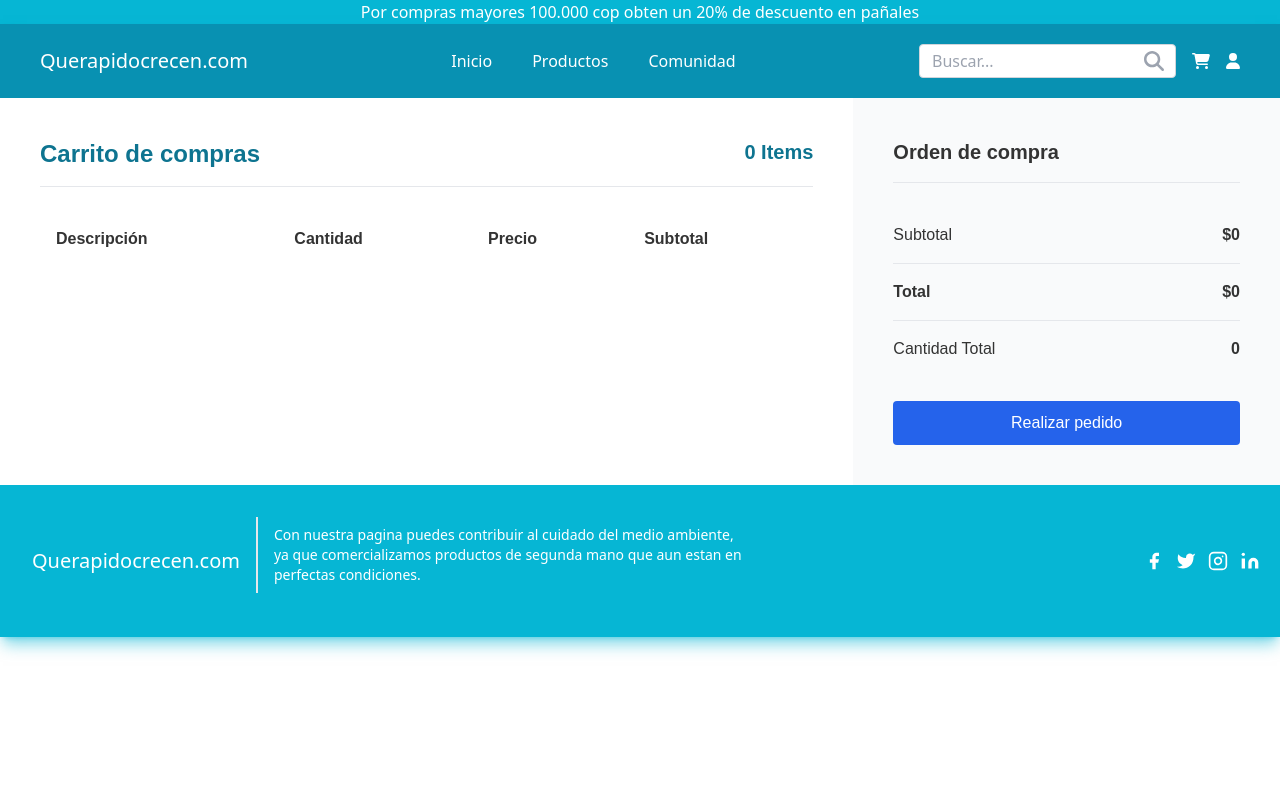
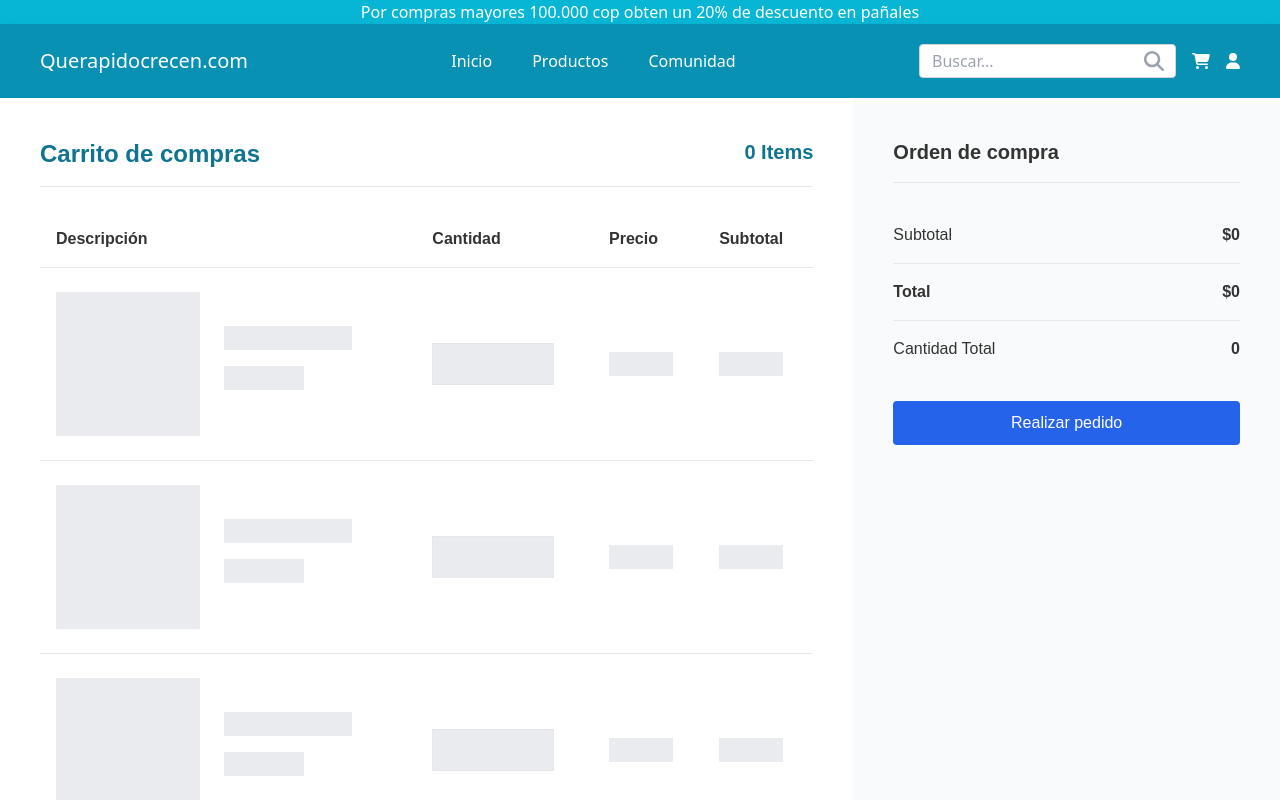
Before and after one commit to Checho-92/Querapidocrecen.com, a React (Vite) app in the folder miApp/: page /carrito in a window 1280 px wide. Shown: the top 800 px of the page. Built offline with nearby package versions, Linux system fonts and the light colour scheme.

Commit message:
Actualizacion 20/06/2024

```diff
--- /dev/null
+++ b/miApp/src/components/linearIndeterminate.tsx
@@ -0,0 +1,12 @@
+import React from 'react';
+import LinearProgress from '@mui/material/LinearProgress';
+
+const LinearIndeterminate: React.FC = () => {
+  return (
+    <div style={{ width: '100%' }}>
+      <LinearProgress />
+    </div>
+  );
+};
+
+export default LinearIndeterminate;
--- /dev/null
+++ b/miApp/src/components/skeletonCardCarrito.tsx
@@ -0,0 +1,33 @@
+// SkeletonCardCarrito.tsx
+import React from 'react';
+
+const SkeletonCardCarrito: React.FC = () => {
+  return (
+    <tr>
+      <td className="py-6 px-4">
+        <div className="flex items-center gap-6 w-max">
+          <div className="h-36 w-36 bg-gray-200 animate-pulse"></div>
+          <div>
+            <p className="h-6 bg-gray-200 animate-pulse w-32 mb-4"></p>
+            <p className="h-6 bg-gray-200 animate-pulse w-20"></p>
+          </div>
+        </div>
+      </td>
+      <td className="py-6 px-4">
+        <div className="flex divide-x border w-max">
+          <div className="bg-gray-200 animate-pulse w-10 h-10"></div>
+          <div className="bg-gray-200 animate-pulse w-10 h-10"></div>
+          <div className="bg-gray-200 animate-pulse w-10 h-10"></div>
+        </div>
+      </td>
+      <td className="py-6 px-4">
+        <div className="h-6 bg-gray-200 animate-pulse w-16"></div>
+      </td>
+      <td className="py-6 px-4">
+        <div className="h-6 bg-gray-200 animate-pulse w-16"></div>
+      </td>
+    </tr>
+  );
+};
+
+export default SkeletonCardCarrito;
--- /dev/null
+++ b/miApp/src/components/skeletonCardCoches.tsx
@@ -0,0 +1,16 @@
+import React from 'react';
+
+const SkeletonCardCoches: React.FC = () => {
+  return (
+    <div className="lg:w-1/4 md:w-1/2 p-4 w-full border-2 rounded-md">
+      <div className="block relative h-48 rounded overflow-hidden bg-gray-200 animate-pulse"></div>
+      <div className="mt-4">
+        <div className="h-6 bg-gray-200 animate-pulse w-32 mb-2"></div>
+        <div className="h-6 bg-gray-200 animate-pulse w-20 mb-4"></div>
+        <div className="h-6 bg-gray-200 animate-pulse w-16"></div>
+      </div>
+    </div>
+  );
+};
+
+export default SkeletonCardCoches;
--- a/miApp/src/pages/Login.tsx
+++ b/miApp/src/pages/Login.tsx
@@ -1,3 +1,5 @@
+//login.tsx
+
 import React, { useState } from 'react';
 import { Link, useNavigate } from 'react-router-dom';
 import { useUser } from '../context/UserContext'; // Importamos el hook useUser para acceder al contexto del usuario
--- a/miApp/src/pages/carrito.tsx
+++ b/miApp/src/pages/carrito.tsx
@@ -1,7 +1,9 @@
+//carrito.tsx
 import React, { useEffect, useState } from 'react';
 import axios from 'axios';
 import { useUser } from '../context/UserContext';
 import { useCart } from '../context/CartContext';
+import SkeletonCardCarrito from '../components/skeletonCardCarrito';
 
 const Carrito: React.FC = () => {
   const { user } = useUser();
@@ -9,6 +11,8 @@ const Carrito: React.FC = () => {
   const [showAddressModal, setShowAddressModal] = useState(false);
   const [address, setAddress] = useState('');
   const [orderMessage, setOrderMessage] = useState('');
+  const [loading, setLoading] = useState(true);
+  const [successMessage, setSuccessMessage] = useState('');
 
   useEffect(() => {
     const fetchCartItems = async () => {
@@ -18,6 +22,8 @@ const Carrito: React.FC = () => {
         setCartItems(response.data);
       } catch (error) {
         console.error('Error al obtener artículos del carrito:', error);
+      } finally {
+        setLoading(false);
       }
     };
 
@@ -34,6 +40,10 @@ const Carrito: React.FC = () => {
         quantity
       });
       updateCartItem(cartItemId, quantity);
+      setSuccessMessage('Cantidad actualizada con éxito');
+      setTimeout(() => {
+        setSuccessMessage('');
+      }, 3000);
     } catch (error) {
       console.error('Error al actualizar la cantidad:', error);
     }
@@ -45,6 +55,10 @@ const Carrito: React.FC = () => {
         data: { userId: user?.id, cartItemId }
       });
       removeFromCart(cartItemId);
+      setSuccessMessage('Artículo eliminado con éxito');
+      setTimeout(() => {
+        setSuccessMessage('');
+      }, 3000);
     } catch (error) {
       console.error('Error al eliminar el artículo del carrito:', error);
     }
@@ -68,9 +82,15 @@ const Carrito: React.FC = () => {
       } else {
         setOrderMessage('Error al realizar el pedido');
       }
+      setTimeout(() => {
+        setOrderMessage('');
+      }, 3000);
     } catch (error) {
       console.error('Error al realizar el pedido:', error);
       setOrderMessage('Error al realizar el pedido');
+      setTimeout(() => {
+        setOrderMessage('');
+      }, 3000);
     }
   };
 
@@ -82,6 +102,11 @@ const Carrito: React.FC = () => {
             <h2 className="text-2xl font-extrabold text-cyan-700 flex-1">Carrito de compras</h2>
             <h3 className="text-xl font-extrabold text-cyan-700">{Array.isArray(cartItems) ? cartItems.length : 0} Items</h3>
           </div>
+          {successMessage && (
+            <div className="mb-4 p-4 text-white bg-green-500 rounded">
+              {successMessage}
+            </div>
+          )}
           <div>
             <table className="mt-6 w-full border-collapse divide-y">
               <thead className="whitespace-nowrap text-left">
@@ -93,7 +118,10 @@ const Carrito: React.FC = () => {
                 </tr>
               </thead>
               <tbody className="whitespace-nowrap divide-y">
-                {Array.isArray(cartItems) ? cartItems.map((item) => (
+                {loading ? (
+                  Array.from({ length: 3 }).map((_, index) => <SkeletonCardCarrito key={index} />)
+                ) : (
+                  Array.isArray(cartItems) ? cartItems.map((item) => (
                     <tr key={item.id_carrito}>
                       <td className="py-6 px-4">
                         <div className="flex items-center gap-6 w-max">
@@ -128,7 +156,8 @@ const Carrito: React.FC = () => {
                         <h4 className="text-md font-bold text-[#333]">${item.sub_total}</h4>
                       </td>
                     </tr>
-                )) : null}
+                  )) : null
+                )}
               </tbody>
             </table>
           </div>
--- a/miApp/src/pages/coches.tsx
+++ b/miApp/src/pages/coches.tsx
@@ -4,6 +4,7 @@ import { FontAwesomeIcon } from "@fortawesome/react-fontawesome";
 import { faShoppingCart } from "@fortawesome/free-solid-svg-icons";
 import { useUser } from '../context/UserContext';
 import { useCart } from '../context/CartContext';
+import SkeletonCardCoches from '../components/skeletonCardCoches';
 
 interface Product {
   id_producto: number;
@@ -18,16 +19,20 @@ interface Product {
 const Coches: React.FC = () => {
   const [products, setProducts] = useState<Product[]>([]);
   const [alertMessage, setAlertMessage] = useState<string>('');
+  const [loading, setLoading] = useState(true);
   const { user } = useUser();
   const { addToCart } = useCart();
 
   useEffect(() => {
     const fetchProducts = async () => {
       try {
+        setLoading(true);
         const response = await axios.get('http://localhost:3000/api/products/category/coches');
         setProducts(response.data);
       } catch (error) {
         console.error('Error al obtener productos:', error);
+      } finally {
+        setLoading(false);
       }
     };
 
@@ -37,15 +42,18 @@ const Coches: React.FC = () => {
   const handleAddToCart = async (productId: number) => {
     if (!user) {
       setAlertMessage('Debes estar registrado para agregar productos al carrito');
+      setTimeout(() => setAlertMessage(''), 3000); // Oculta el mensaje después de 3 segundos
       return;
     }
 
     try {
       await addToCart(user.id, productId, 1);
       setAlertMessage('Producto agregado al carrito');
+      setTimeout(() => setAlertMessage(''), 3000); // Oculta el mensaje después de 3 segundos
     } catch (error) {
       console.error('Error al agregar al carrito:', error);
       setAlertMessage('Error al agregar al carrito');
+      setTimeout(() => setAlertMessage(''), 3000); // Oculta el mensaje después de 3 segundos
     }
   };
 
@@ -80,11 +88,13 @@ const Coches: React.FC = () => {
           </div>
         )}
         <div className="flex flex-wrap -m-4 space-x-12 justify-center">
-          {products.map((product) => (
+          {loading
+            ? Array.from({ length: 6 }).map((_, index) => <SkeletonCardCoches key={index} />)
+            : products.map((product) => (
               <div key={product.id_producto} className="lg:w-1/4 md:w-1/2 p-4 w-full border-2 rounded-md transform transition-transform duration-300 hover:scale-105">
                 <a className="block relative h-48 rounded overflow-hidden">
                   <img
-                  alt="ecommerce"
+                    alt="car"
                     className="object-cover object-center w-full h-full block"
                     src={product.imagen}
                   />
--- a/miApp/src/pages/registro.tsx
+++ b/miApp/src/pages/registro.tsx
@@ -1,3 +1,5 @@
+//registro.tsx
+
 import React, { useState } from 'react';
 import axios from 'axios';
 import { Link, useNavigate } from 'react-router-dom';
--- a/package.json
+++ b/package.json
@@ -7,6 +7,9 @@
     "typescript": "^5.4.3"
   },
   "dependencies": {
+    "@emotion/react": "^11.11.4",
+    "@emotion/styled": "^11.11.5",
+    "@mui/material": "^5.15.20",
     "axios": "^1.6.8",
     "react-dom": "^18.2.0",
     "react-router-dom": "^6.22.3"
```
Also changed, not shown: 1 other file (tests, documents, lock files or other folders). Lines whose indentation alone changed are shown as unchanged.
